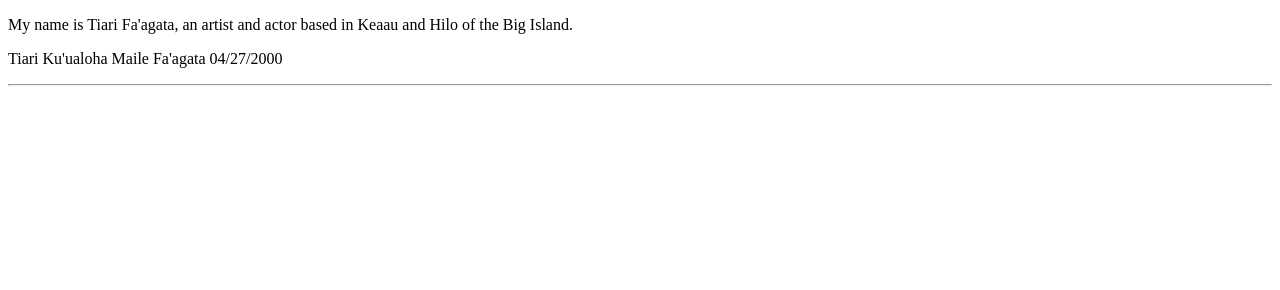
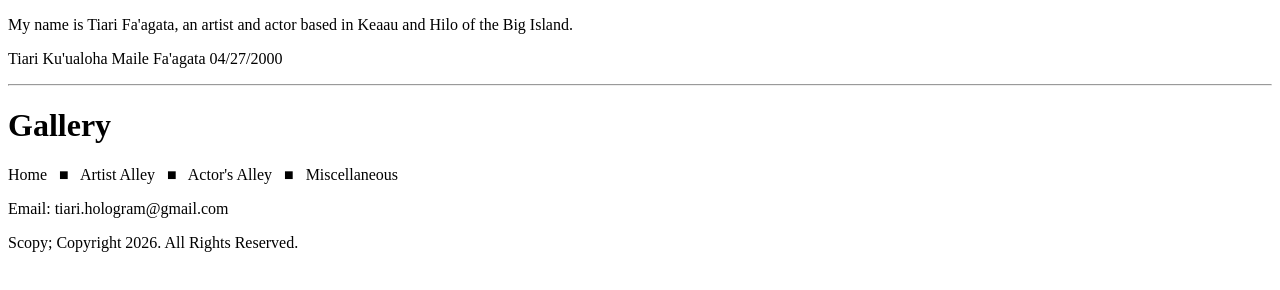
Before and after one commit to TreF-3721/trev-database, a plain HTML site: page index.html in a window 1280 px wide. Drawn offline with Linux system fonts and the light colour scheme.

Commit message:
index.html

```diff
--- a/index.html
+++ b/index.html
@@ -4,13 +4,29 @@
     <title>Welcome to Tiari Fa'agata's Artsite!</title>
     <meta charset="utf-8">
 </head>
-
-  <body>
+<body>
 
       <p>My name is Tiari Fa'agata, an artist and actor based in Keaau and Hilo of the Big Island.</p>
       <p>Tiari Ku'ualoha Maile Fa'agata 04/27/2000</p>
       <hr>
 
-  </body>
+<header>
+  <h1>Gallery</h1>
+</header>
+  <nav>
+      <p>Home &nbsp; &#9632; &nbsp;
+      Artist Alley &nbsp; &#9632; &nbsp;
+      Actor's Alley &nbsp; &#9632; &nbsp;
+      Miscellaneous </p>
+  </nav>
 
+  <main>
+  </main>
+
+  <footer>
+    <p>Email: tiari.hologram@gmail.com</p>
+    <p>Scopy; Copyright 2026. All Rights Reserved.</p>
+  </footer>
+
+</body>
 </html>
```
